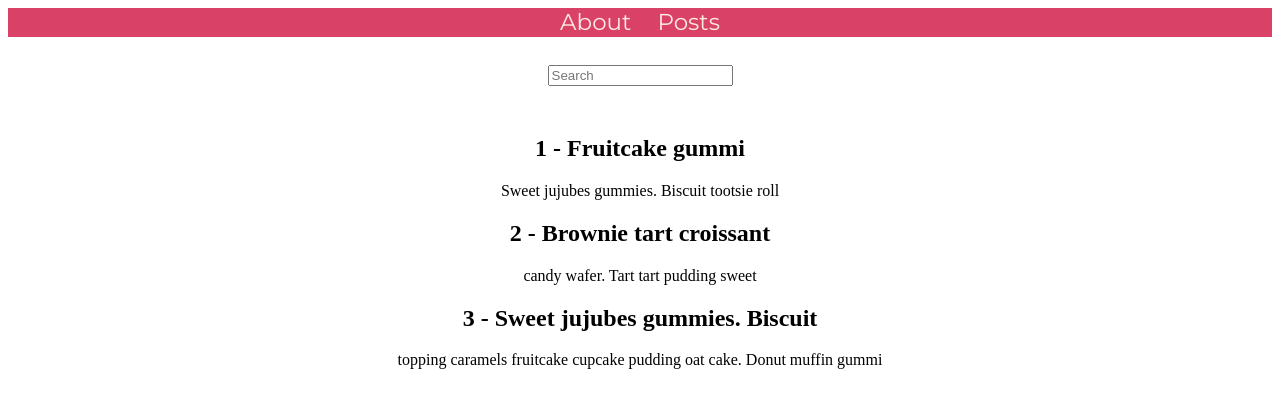
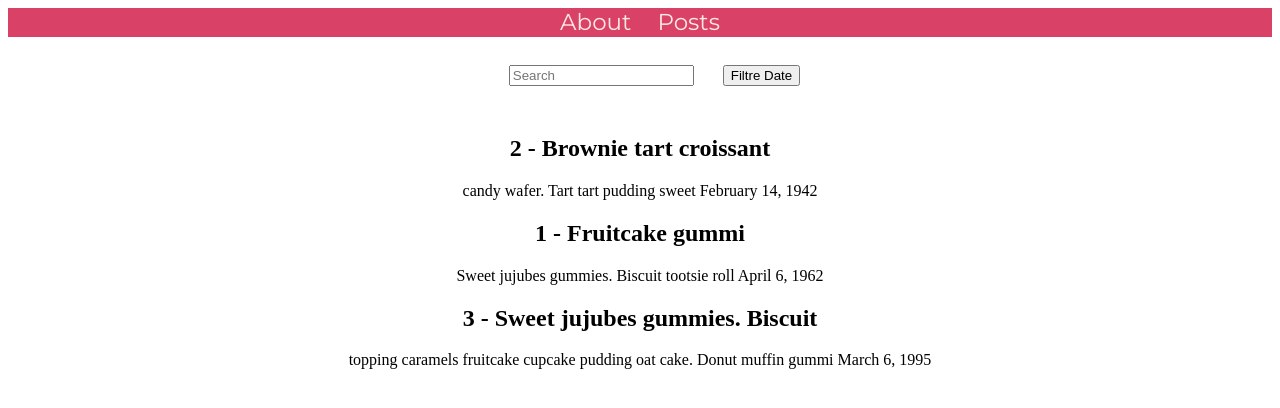
Before and after one commit to Nawalbenahmida/Angular-4-Blog--Pastry, an Angular app: page /Posts in a window 1280 px wide. Shown: the top 408 px of the page. Built offline with nearby package versions, Linux system fonts and the light colour scheme.

Commit message:
filtre date

```diff
--- a/src/app/app.module.ts
+++ b/src/app/app.module.ts
@@ -7,6 +7,7 @@ import { AppComponent } from './app.component';
 import { AboutComponent } from './about/about.component';
 import { PostsComponent } from './posts/posts.component';
 import { FilterPipe } from './filter.pipe';
+import { SortPipe } from './sort.pipe';
 
 
 @NgModule({
@@ -15,6 +16,7 @@ import { FilterPipe } from './filter.pipe';
         AboutComponent,
         PostsComponent,
         FilterPipe,
+        SortPipe,
 
     ],
     imports: [
--- a/src/app/article/article.ts
+++ b/src/app/article/article.ts
@@ -2,4 +2,5 @@ export interface Article {
     titre: string;
     desc: string;
     image: string;
+    date: Date;
 }
--- a/src/app/posts/posts.component.html
+++ b/src/app/posts/posts.component.html
@@ -1,8 +1,9 @@
 <div class="recherche">
 <input [(ngModel)]="name" type="text" placeholder="Search">
+<button (click)="date = !date">Filtre Date</button>
 </div>
 
-<div *ngFor="let article of (articles | filter: name)">
-   <h1>{{article.titre}}</h1> {{article.desc}}
+<div *ngFor="let article of (articles | filter: name | sort: date)">
+   <h1>{{article.titre}}</h1> {{article.desc}} {{article.date | date:"MMMM d, y" }}
 
 </div>
--- a/src/app/posts/posts.component.ts
+++ b/src/app/posts/posts.component.ts
@@ -4,10 +4,11 @@ import { FilterPipe }from '../filter.pipe';
 
 import { Article } from '../article/article';
 
-const ARTICLES = [
-    {titre: "1 - Fruitcake gummi ", desc: "Sweet jujubes gummies. Biscuit tootsie roll" , image:""},
-    {titre : "2 - Brownie tart croissant", desc: "candy wafer. Tart tart pudding sweet", image: ""},
-    {titre: "3 - Sweet jujubes gummies. Biscuit", desc: "topping caramels fruitcake cupcake pudding oat cake. Donut muffin gummi", image: ""},
+const ARTICLES: Article[] =  [
+
+    {titre : "2 - Brownie tart croissant", desc: "candy wafer. Tart tart pudding sweet", image: "", date: new Date(1942, 1, 14)},
+     {titre: "1 - Fruitcake gummi ", desc: "Sweet jujubes gummies. Biscuit tootsie roll" , image:"" , date: new Date(1962, 3, 6)},
+    {titre: "3 - Sweet jujubes gummies. Biscuit", desc: "topping caramels fruitcake cupcake pudding oat cake. Donut muffin gummi", image: "", date: new Date(1995, 2, 6)}
 ];
 
 @Component({
@@ -21,6 +22,8 @@ export class PostsComponent implements OnInit {
     articles: Article[];
     name: string = '';
 
+    date: boolean = true;
+
   constructor() { }
 
   ngOnInit() {
--- /dev/null
+++ b/src/app/sort.pipe.ts
@@ -0,0 +1,28 @@
+import { Pipe, PipeTransform } from '@angular/core';
+import { PostsComponent } from './posts/posts.component';
+import { Article } from './article/article';
+
+@Pipe({
+  name: 'sort'
+})
+
+export class SortPipe implements PipeTransform {
+
+  transform(value: any, b: any): any {
+      /*console.log(value);*/
+    return value.sort((a: any, b: any) => {
+           let date1 = new Date(a.date);
+        console.log(a)
+           let date2 = new Date(b.date);
+
+           if (date1 > date2) {
+               return 1;
+           } else if (date1 < date2) {
+               return +1;
+           } else {
+               return 0;
+           }
+         });
+  }
+
+}
```
Also changed, not shown: 1 other file (tests, documents, lock files or other folders).
